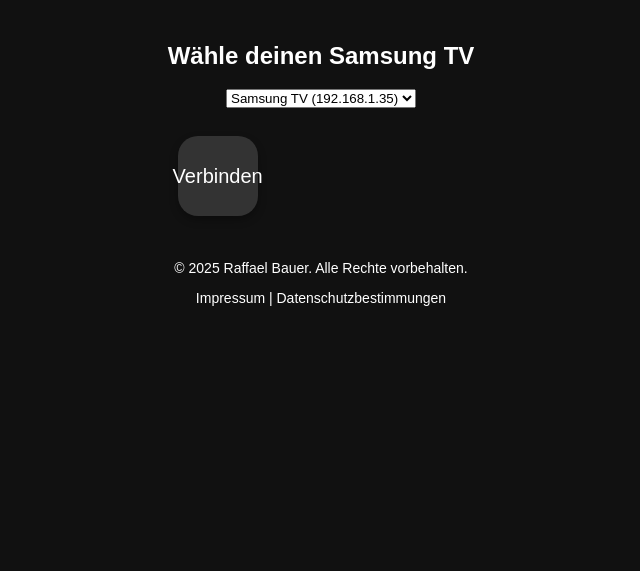
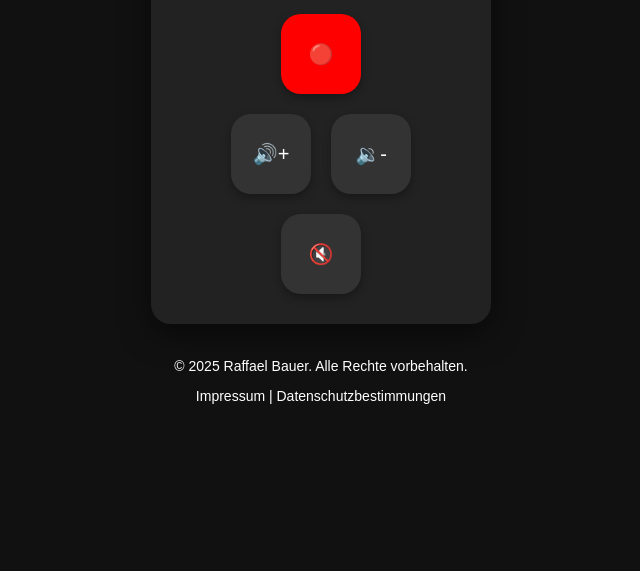
Before and after one commit to raffaelbauer/tv-remote, a plain HTML site: page index.html in a window 1280 px wide. Shown: the part 229-800 px from the top of the page, without its empty margins (319-959 px from the left). Drawn offline with Linux system fonts and the light colour scheme.

Commit message:
Update index.html

```diff
--- a/index.html
+++ b/index.html
@@ -61,36 +61,20 @@
 </head>
 <body>
 
-    <div id="tv-selection">
-        <h2>Wähle deinen Samsung TV</h2>
-        <select id="tvList"></select>
-        <br><br>
-        <button class="btn" onclick="selectTV()">Verbinden</button>
-    </div>
+    <div id="remote-control" class="remote">
+        <h3>Samsung TV Fernbedienung</h3>
 
-    <div id="remote-control" class="remote" style="display: none;">
-        <!-- Power Button -->
         <div class="btn-row">
-            <button class="btn power" onclick="sendCommand('KEY_POWER')">🔴</button>
+            <button class="btn power" onclick="sendCommand('power')">🔴</button>
         </div>
 
-        <!-- Navigation -->
         <div class="btn-row">
-            <button class="btn" onclick="sendCommand('KEY_UP')">⬆</button>
-        </div>
-        <div class="btn-row">
-            <button class="btn" onclick="sendCommand('KEY_LEFT')">⬅</button>
-            <button class="btn home" onclick="sendCommand('KEY_ENTER')">🏠</button>
-            <button class="btn" onclick="sendCommand('KEY_RIGHT')">➡</button>
-        </div>
-        <div class="btn-row">
-            <button class="btn" onclick="sendCommand('KEY_DOWN')">⬇</button>
+            <button class="btn" onclick="sendCommand('volumeUp')">🔊+</button>
+            <button class="btn" onclick="sendCommand('volumeDown')">🔉-</button>
         </div>
 
-        <!-- Lautstärke -->
         <div class="btn-row">
-            <button class="btn volume" onclick="sendCommand('KEY_VOLUMEUP')">🔊 Lauter</button>
-            <button class="btn volume" onclick="sendCommand('KEY_VOLUMEDOWN')">🔉 Leiser</button>
+            <button class="btn" onclick="sendCommand('mute')">🔇</button>
         </div>
     </div>
 
@@ -103,53 +87,53 @@
     </footer>
 
     <script>
-        let selectedTV = "";
-
-        function selectTV() {
-            const tvList = document.getElementById("tvList");
-            selectedTV = tvList.value;
-            document.getElementById("tv-selection").style.display = "none";
-            document.getElementById("remote-control").style.display = "block";
-        }
+        const smartThingsToken = "b76635f2-6216-42c7-91f8-04ae69ba0fd4"; // <--- HIER DEINEN TOKEN EINTRAGEN!
+        const deviceId = "8f4efc2a-5a01-3c4a-ec82-437202e0fd1f"; // <--- HIER DIE ID DEINES TVs EINTRAGEN!
 
         function sendCommand(command) {
-            if (!selectedTV) {
-                alert("Bitte zuerst einen Fernseher auswählen!");
-                return;
+            let capability, commandValue;
+
+            switch(command) {
+                case 'power':
+                    capability = "switch";
+                    commandValue = "off"; // Ändere zu "on" wenn du den TV einschalten willst
+                    break;
+                case 'volumeUp':
+                    capability = "audioVolume";
+                    commandValue = "volumeUp";
+                    break;
+                case 'volumeDown':
+                    capability = "audioVolume";
+                    commandValue = "volumeDown";
+                    break;
+                case 'mute':
+                    capability = "audioMute";
+                    commandValue = "mute";
+                    break;
+                default:
+                    console.error("Unbekannter Befehl: " + command);
+                    return;
             }
 
-            fetch(`http://${selectedTV}:8001/api/v2/channels/samsung.remote.control`, {
+            fetch(`https://api.smartthings.com/v1/devices/${deviceId}/commands`, {
                 method: "POST",
-                headers: { "Content-Type": "application/json" },
+                headers: {
+                    "Authorization": `Bearer ${smartThingsToken}`,
+                    "Content-Type": "application/json"
+                },
                 body: JSON.stringify({
-                    method: "ms.remote.control",
-                    params: {
-                        Cmd: "Click",
-                        DataOfCmd: command,
-                        Option: "false",
-                        TypeOfRemote: "SendRemoteKey"
-                    }
+                    commands: [
+                        {
+                            capability: capability,
+                            command: commandValue
+                        }
+                    ]
                 })
             })
             .then(response => response.json())
             .then(data => console.log("Befehl gesendet:", data))
             .catch(error => console.error("Fehler:", error));
         }
-
-        // TVs im Netzwerk suchen (Hier kannst du statische IPs einfügen)
-        function loadTVs() {
-            const tvList = document.getElementById("tvList");
-            const tvs = ["192.168.1.35", "192.168.1.50"]; // Hier deine TV-IP-Adressen einfügen
-
-            tvs.forEach(ip => {
-                let option = document.createElement("option");
-                option.value = ip;
-                option.textContent = `Samsung TV (${ip})`;
-                tvList.appendChild(option);
-            });
-        }
-
-        loadTVs();
     </script>
 
 </body>
```
